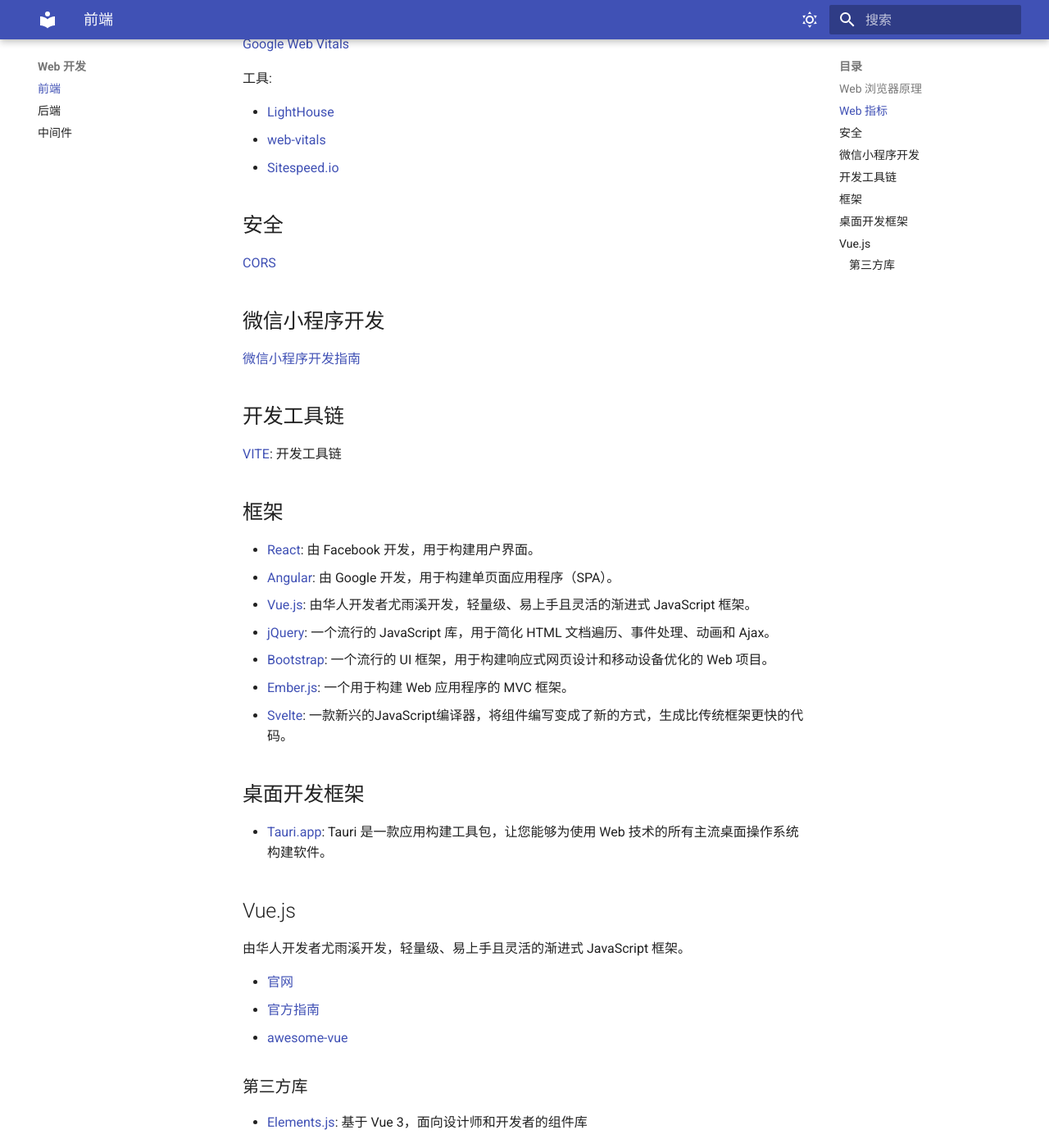
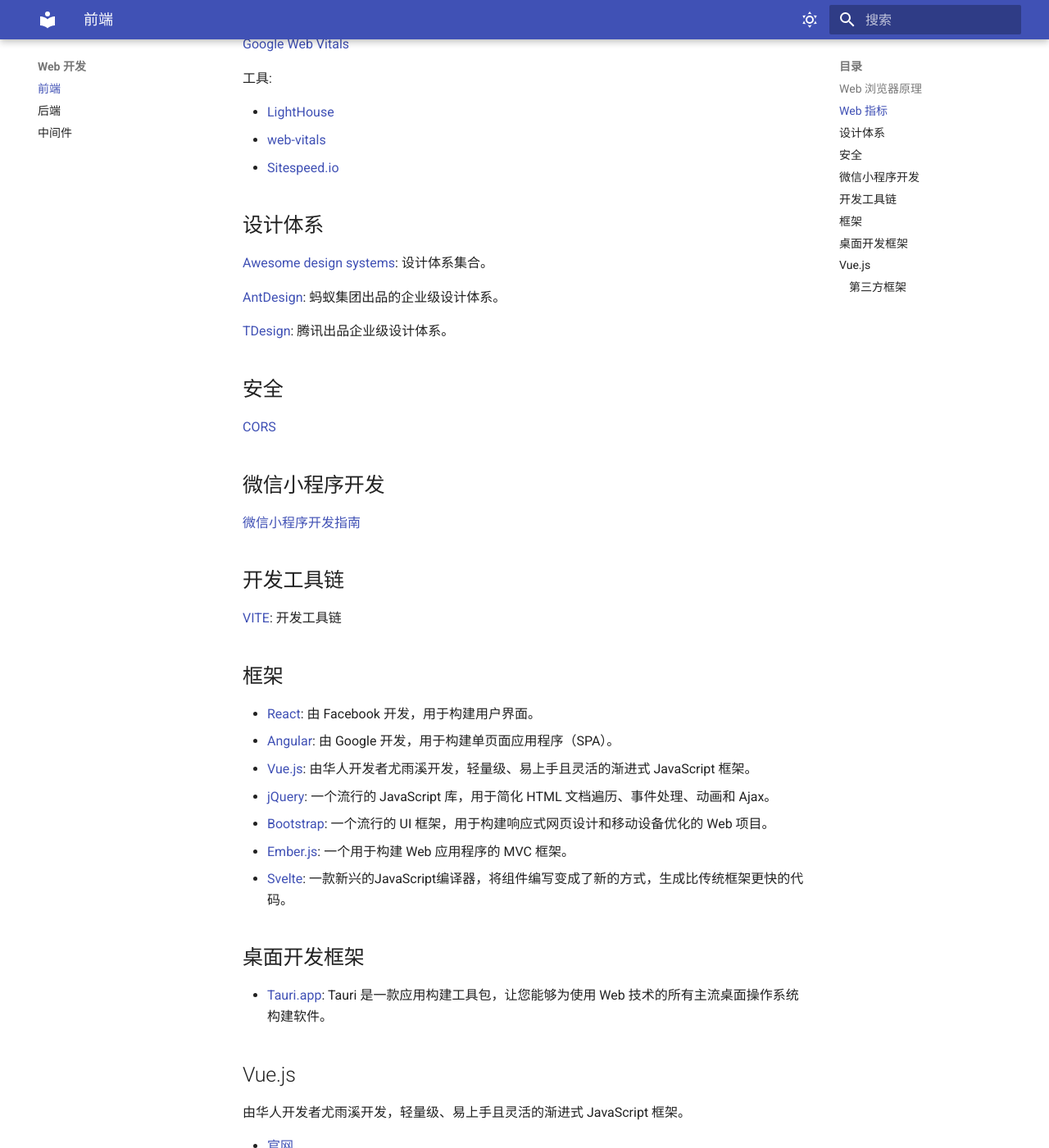
Before and after one commit to wizardbyron/guides, an MkDocs documentation site: the page built from docs/web/frontend.md, in a window 1280 px wide and 1400 px high, scrolled down 354 px. Shown: the whole window at 82% size. Built offline with MkDocs 1.6.1 and Material for MkDocs 9.7.7, drawn with Linux system fonts in a browser that asks for light colours; some of the changed text lies outside the part shown.

Commit message:
update web frontend

```diff
--- a/docs/web/frontend.md
+++ b/docs/web/frontend.md
@@ -13,6 +13,14 @@
 - [LightHouse](https://github.com/GoogleChrome/lighthouse)
 - [web-vitals](https://github.com/GoogleChrome/web-vitals)
 - [Sitespeed.io](https://www.sitespeed.io/)
+
+## 设计体系
+
+[Awesome design systems](https://github.com/alexpate/awesome-design-systems): 设计体系集合。
+
+[AntDesign](https://ant.design/index-cn): 蚂蚁集团出品的企业级设计体系。
+
+[TDesign](https://tdesign.tencent.com/): 腾讯出品企业级设计体系。
 
 ## 安全
 
@@ -48,6 +56,7 @@
 - [官方指南](https://cn.vuejs.org/v2/guide/)
 - [awesome-vue](https://github.com/vuejs/awesome-vue)
 
-### 第三方库
+### 第三方框架
 
 - [Elements.js](https://element-plus.gitee.io/zh-CN/): 基于 Vue 3，面向设计师和开发者的组件库
+- [Nuxt.js](https://nuxt.com/): 基于 Vue 3 的全栈框架。
```
